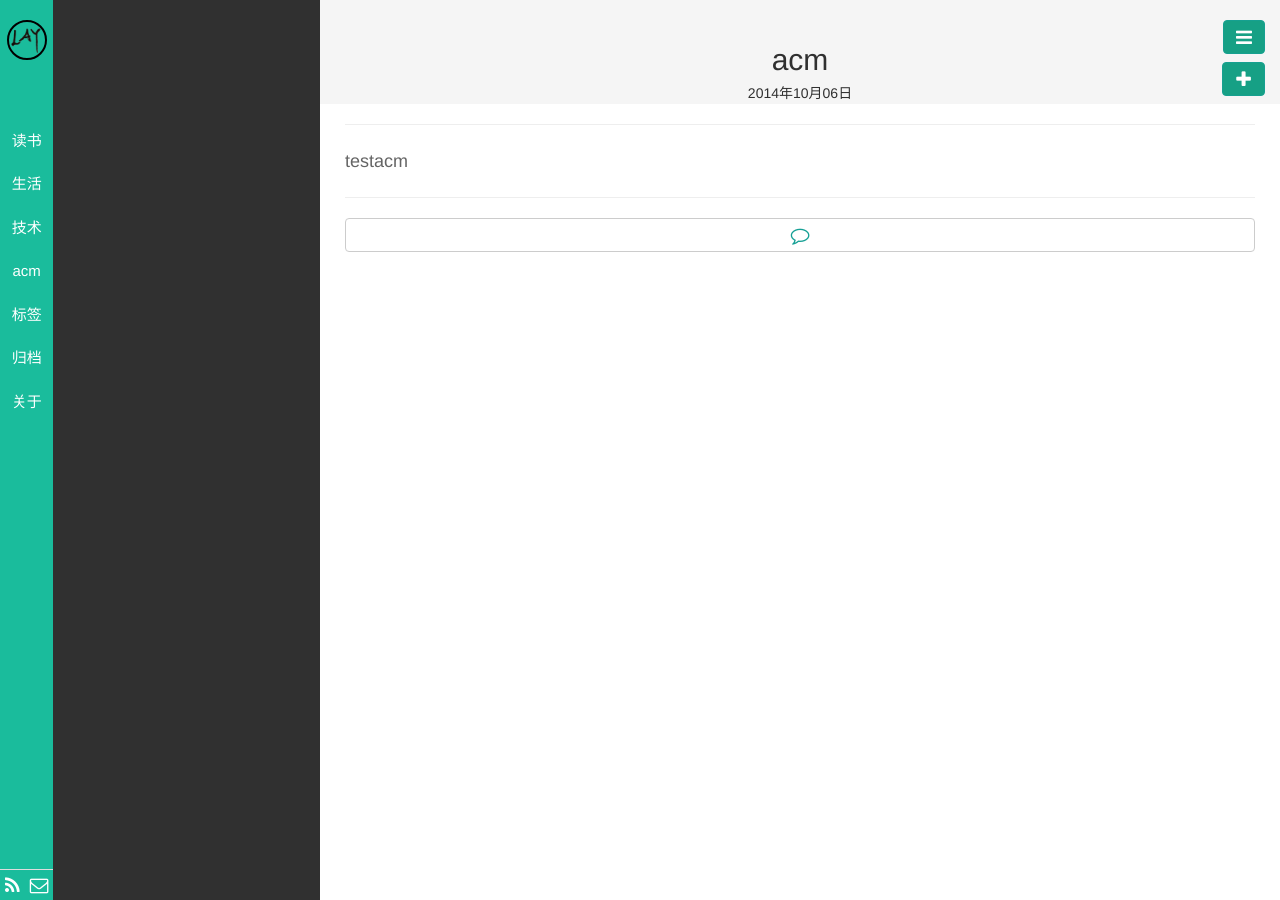
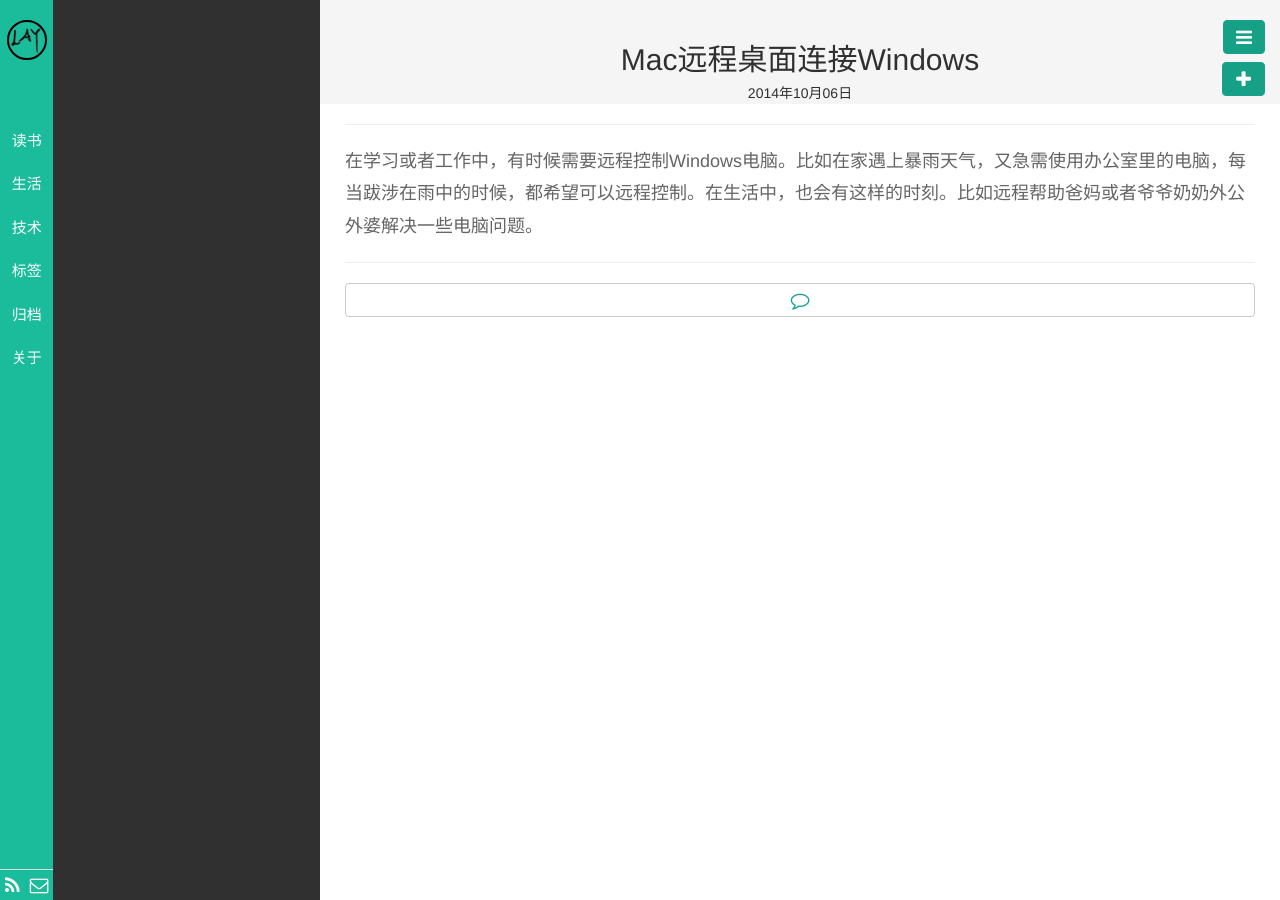
Before and after one commit to pstreeplus/pstreeplus.github.com, a Jekyll site: the page built from _posts/ACM/2014-10-06-testacm.md, in a window 1280 px wide. Built offline with Jekyll 4.4.1, drawn with Linux system fonts in a browser that asks for light colours; nearby versions of some CDN libraries; library files that are not in the unit come from our copies; Markdown is read by kramdown in place of the engine named in the settings.

Commit message:
Update 2014-10-06-testacm.md

```diff
--- a/_posts/ACM/2014-10-06-testacm.md
+++ b/_posts/ACM/2014-10-06-testacm.md
@@ -1,10 +1,10 @@
 ---
 layout: post
-title: acm
-category: acm
-tags: acm
-keywords: acm/icpc
+title: Mac远程桌面连接Windows
+category: 技术
+tags: Mac Windows8 远程桌面
+keywords:
 description:
 ---
 
-testacm
+在学习或者工作中，有时候需要远程控制Windows电脑。比如在家遇上暴雨天气，又急需使用办公室里的电脑，每当跋涉在雨中的时候，都希望可以远程控制。在生活中，也会有这样的时刻。比如远程帮助爸妈或者爷爷奶奶外公外婆解决一些电脑问题。
```
